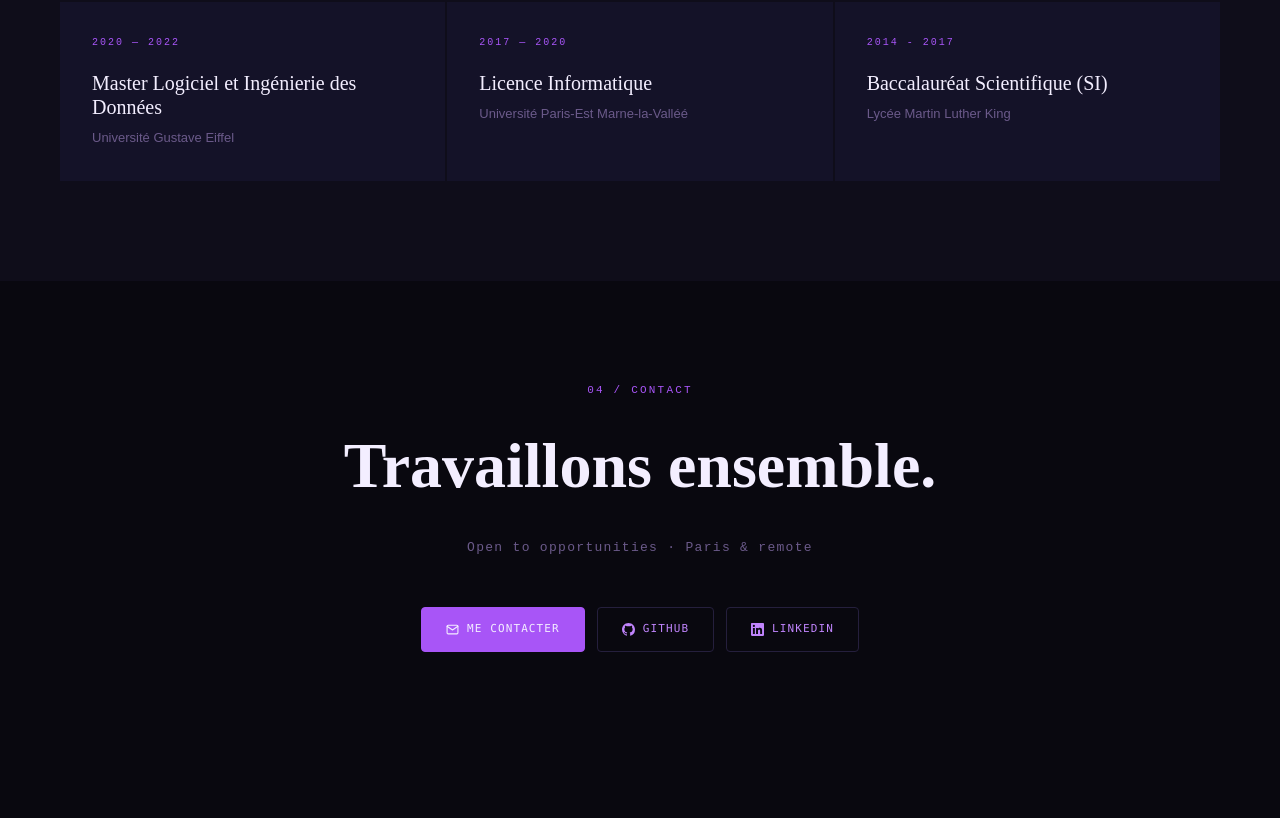
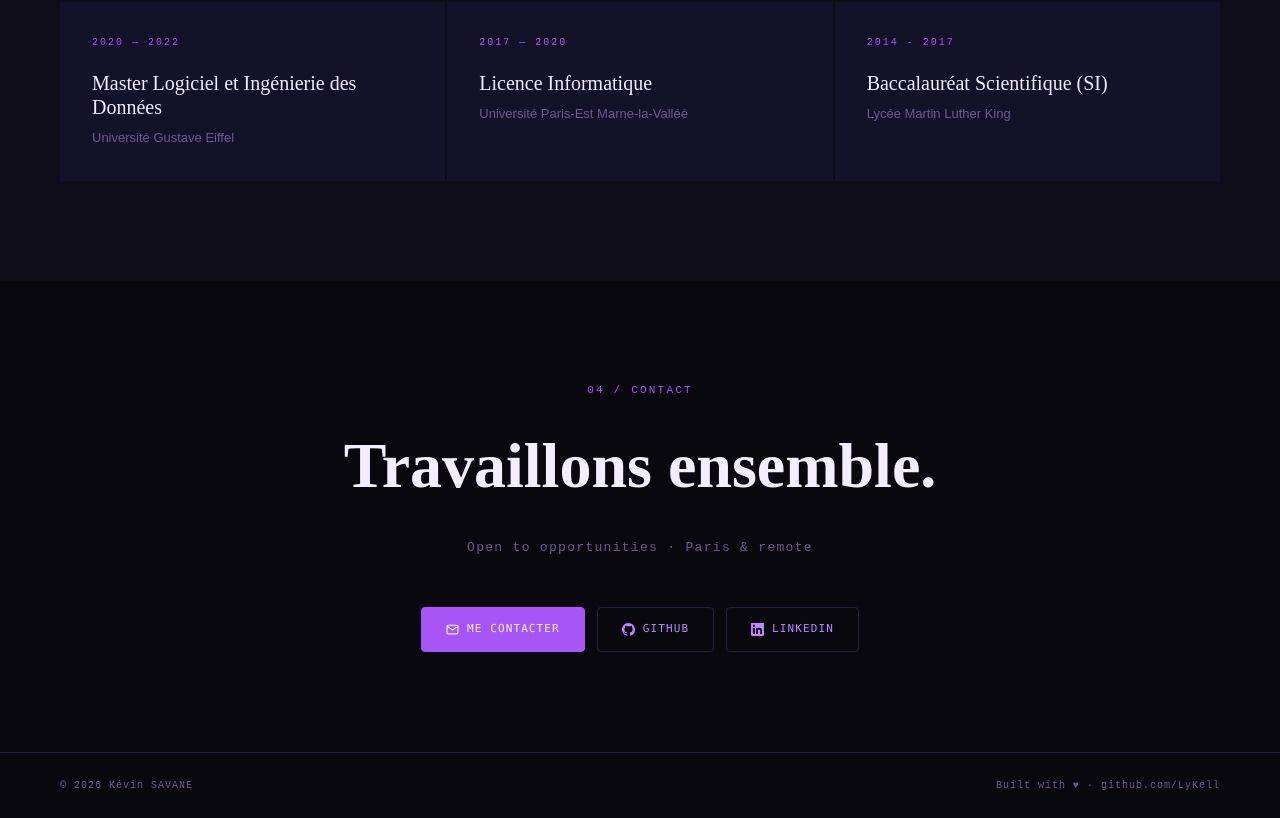
Before and after one commit to LyKell/LyKell.github.io, a React (Vite) app: page / in a window 1280 px wide. Shown: the part 2611-3429 px from the top of the page. Before the commit the page ends 3363 px from the top, so only its background shows below. Built offline with nearby package versions, Linux system fonts and the light colour scheme.

Commit message:
feat: add footer (#14)

```diff
--- a/src/App.tsx
+++ b/src/App.tsx
@@ -1,6 +1,7 @@
 import Contact from './components/contact/Contact';
 import Education from './components/education/Education';
 import Experience from './components/experience/Experience';
+import Footer from './components/Footer';
 import Hero from './components/hero/Hero';
 import Nav from './components/Nav';
 import Skills from './components/skills/Skills';
@@ -14,6 +15,7 @@ function App() {
       <Experience />
       <Education />
       <Contact />
+      <Footer />
     </>
   );
 }
--- /dev/null
+++ b/src/components/Footer.tsx
@@ -0,0 +1,8 @@
+export default function Footer() {
+  return (
+    <footer className="border-line flex flex-row items-center justify-between border-t px-15 py-6">
+      <span>© 2026 Kévin SAVANE</span>
+      <span>Built with ♥ · github.com/LyKell</span>
+    </footer>
+  );
+}
--- a/src/index.css
+++ b/src/index.css
@@ -28,19 +28,12 @@ h2 {
   @apply inline-flex items-center gap-2 rounded-sm border px-6 py-3 font-mono text-[11px] tracking-[1.1px] uppercase;
 }
 
-@keyframes blink {
-  0%,
-  100% {
-    opacity: 1;
-  }
-
-  50% {
-    opacity: 0;
-  }
+section {
+  @apply px-15 py-25;
 }
 
-section {
-  @apply px-15 py-25;
+footer span {
+  @apply font-jb-mono text-muted text-[10px] tracking-[.1em];
 }
 
 .section-label {
```
